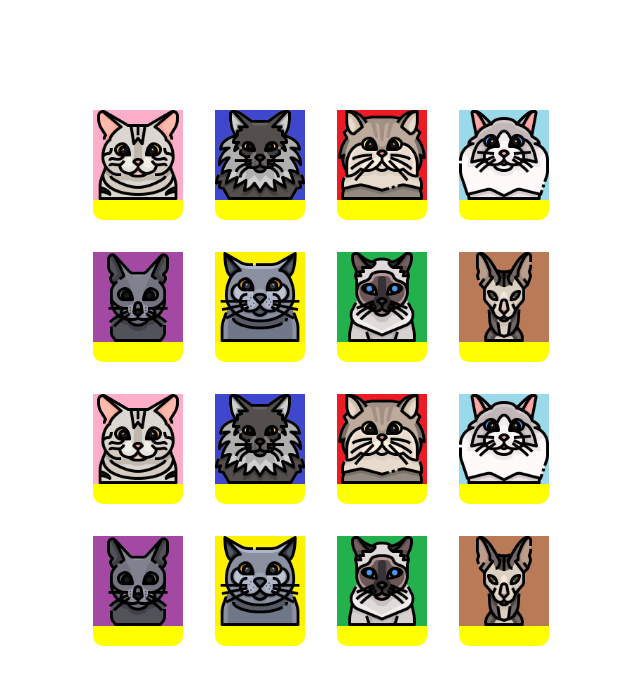
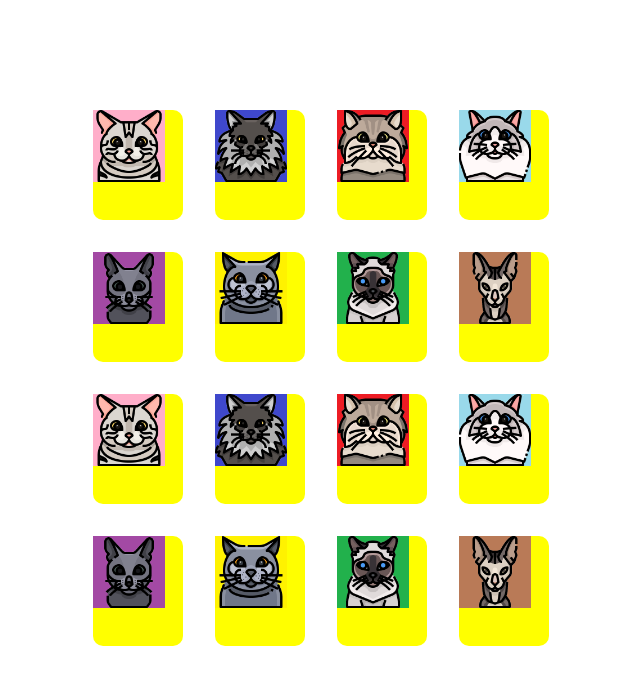
Before and after one commit to Jnaesi/Cats-Memory-Game, a plain HTML site: page index.html in a window 1280 px wide. Shown: the part 97-782 px from the top of the page, without its empty margins (319-959 px from the left). Drawn offline with Linux system fonts and the light colour scheme.

Commit message:
change width and height for card

```diff
--- a/index.css
+++ b/index.css
@@ -38,8 +38,7 @@
 }
 
 .card img {
-    width: 100%;
-    height: auto;
+    width: 80%;
     max-height: 90px;
     transition: 0.3s all ease;
 }
```
